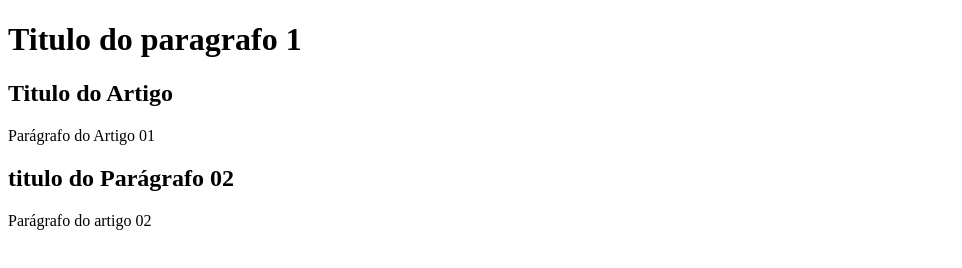
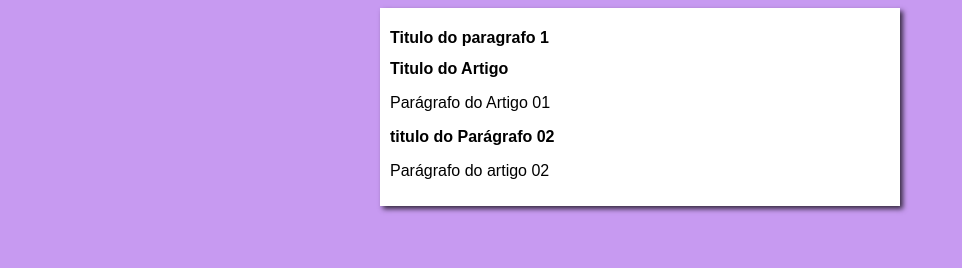
Before and after one commit to DevNicolask/Projeto-Site, a plain HTML site: page index.html in a window 1280 px wide. Shown: the whole page, without its empty margins (0-962 px from the left). Drawn offline with Linux system fonts and the light colour scheme.

Commit message:
Alterações no disining
Alterações no disign do CSS do site

```diff
--- /dev/null
+++ b/Estilo/style.css
@@ -0,0 +1,16 @@
+*{
+    font-family: Arial, Helvetica, sans-serif;
+    font-size: 16px;
+}
+
+body{
+    background-color: rgba(185, 128, 238, 0.788);
+}
+
+main{
+    background-color: white;
+    width: 500px;
+    margin: auto;
+    padding: 10px;
+    box-shadow: 3px 3px 5px rgba(0, 0, 0, 0.727);
+}
--- a/index.html
+++ b/index.html
@@ -4,6 +4,7 @@
     <meta charset="UTF-8">
     <meta name="viewport" content="width=device-width, initial-scale=1.0">
     <title>Titulo do Site</title>
+    <link rel="stylesheet" href="Estilo/style.css">
 </head>
 <body>
     <main>
```
